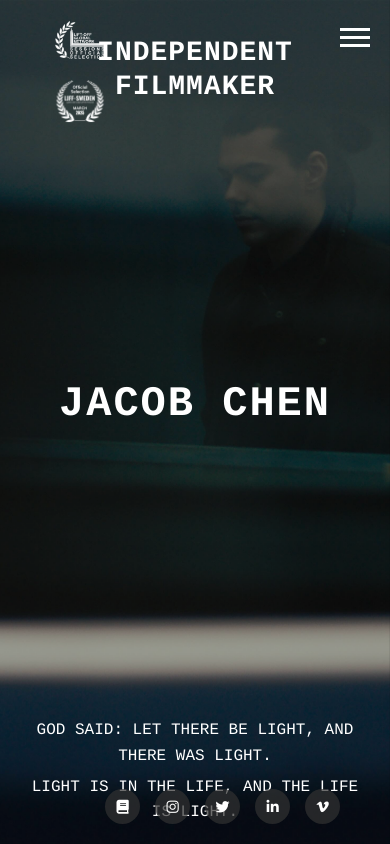
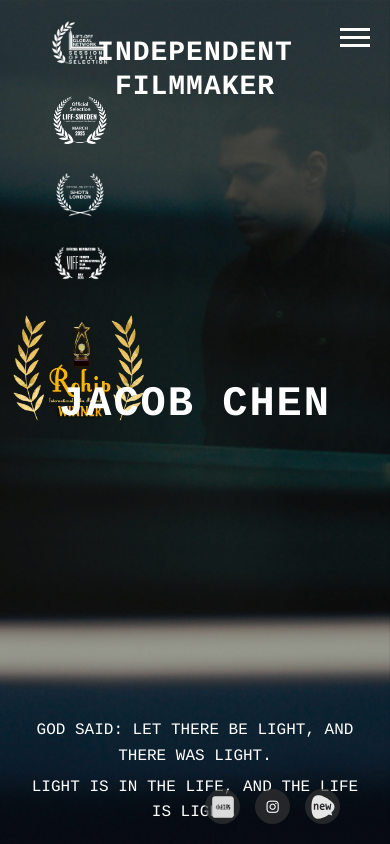
Before and after one commit to jiachenjacob/JACOBCHEN, a plain HTML site: page index.html in a window 390 px wide. Drawn offline with Linux system fonts and the light colour scheme.

Commit message:
更新：1. 添加新片场和小红书logo 2. 添加社交媒体链接 3. 优化logo悬浮效果

```diff
--- a/css/style.css
+++ b/css/style.css
@@ -252,6 +252,12 @@ img {
     transition: all 0.3s ease;
 }
 
+.side-social-links .social-logo {
+    width: 24px;
+    height: 24px;
+    object-fit: contain;
+}
+
 .side-social-links .social-link:hover {
     background-color: #333;
     transform: translateX(-5px);
@@ -276,6 +282,11 @@ img {
 
 .side-social-links .social-link[title="Vimeo"]:hover {
     color: #1ab7ea; /* Vimeo蓝色 */
+}
+
+.side-social-links .social-link[title="Xiaohongshu"]:hover .social-logo,
+.side-social-links .social-link[title="新片场"]:hover .social-logo {
+    filter: brightness(0) saturate(100%) invert(12%) sepia(100%) saturate(7463%) hue-rotate(357deg) brightness(95%) contrast(112%);
 }
 
 /* 修改顶部导航栏样式 - 居中logo */
@@ -372,6 +383,21 @@ img {
     height: 115px;
     width: auto;
     display: block;
+}
+
+/* Shots LONDON Official White logo特定样式 */
+.festival-logo[alt="Shots LONDON Official White"] {
+    height: 130px;  /* 115px * 1.25 = 144px */
+}
+
+/* VENETO IFF White logo特定样式 */
+.festival-logo[alt="VENETO IFF White"] {
+    height: 95px;  /* 原来105px再减10px = 95px */
+}
+
+.festival-logo[alt="Rohip"] {
+    height: 113px;
+    margin-top: 6px;/* 原来105px再减10px = 95px */
 }
 
 /* 移动端响应式 */
@@ -476,6 +502,14 @@ img {
     .festival-logo {
         height: 44px;
     }
+
+    .festival-logo[alt="Shots LONDON Official White"] {
+        height: 50px;  /* 44px * 1.25 = 55px */
+    }
+
+    .festival-logo[alt="VENETO IFF White"] {
+        height: 36px;  /* 等比例缩小 */
+    }
 }
 
 @media (max-width: 576px) {
@@ -486,4 +520,12 @@ img {
         transform: none;
         flex-direction: row;
     }
+
+    .festival-logos {
+        gap: 10px;
+    }
+
+    .festival-logo {
+        height: 50px;
+    }
 }
--- a/index.html
+++ b/index.html
@@ -40,6 +40,9 @@
                 <div class="festival-logos">
                     <img src="images/Sessions Laurels White.png" alt="Sessions Laurels White" class="festival-logo">
                     <img src="images/Lulea Selection White.png" alt="Lulea Selection White" class="festival-logo">
+                    <img src="images/Shots LONDON Official White.png" alt="Shots LONDON Official White" class="festival-logo">
+                    <img src="images/VENETO IFF White.png" alt="VENETO IFF White" class="festival-logo">
+                    <img src="images/Rohip.png" alt="Rohip" class="festival-logo">
                 </div>
                 <div class="central-content">
                     <h1 class="hero-title">JACOB CHEN</h1>
@@ -59,11 +62,9 @@
             </div>
             <!-- 右侧社交媒体图标 -->
             <div class="side-social-links">
-                <a href="#" class="social-link" title="Xiaohongshu"><i class="fa-solid fa-book"></i></a>
+                <a href="https://www.xiaohongshu.com/user/profile/5bae5bd77c0103000160c6f0" class="social-link" title="Xiaohongshu" target="_blank"><img src="images/小红书.svg" alt="小红书" class="social-logo"></a>
                 <a href="#" class="social-link" title="Instagram"><i class="fab fa-instagram"></i></a>
-                <a href="#" class="social-link" title="Twitter"><i class="fab fa-twitter"></i></a>
-                <a href="#" class="social-link" title="LinkedIn"><i class="fab fa-linkedin-in"></i></a>
-                <a href="#" class="social-link" title="Vimeo"><i class="fab fa-vimeo-v"></i></a>
+                <a href="https://www.xinpianchang.com/u10035828?from=navigator" class="social-link" title="新片场" target="_blank"><img src="images/新片场.svg" alt="新片场" class="social-logo"></a>
             </div>
         </section>
     </main>
```
Also changed, not shown: birdsmiss.html (+0 -23 lines), blog.html (+0 -7 lines), boundary.html (+0 -19 lines), roya.html (+0 -23 lines), work.html (+0 -19 lines), images/Rohip.png (added), images/Shots LONDON Official White.png (added), images/VENETO IFF White.png (added), images/小红书.svg (added), images/新片场.svg (added).
